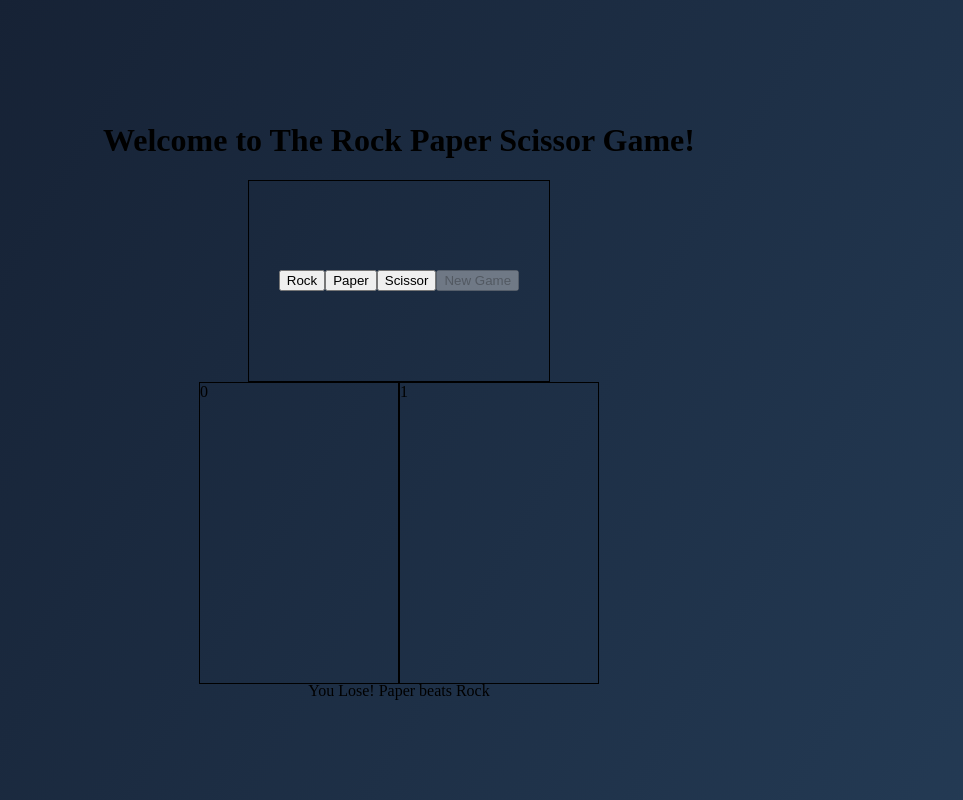
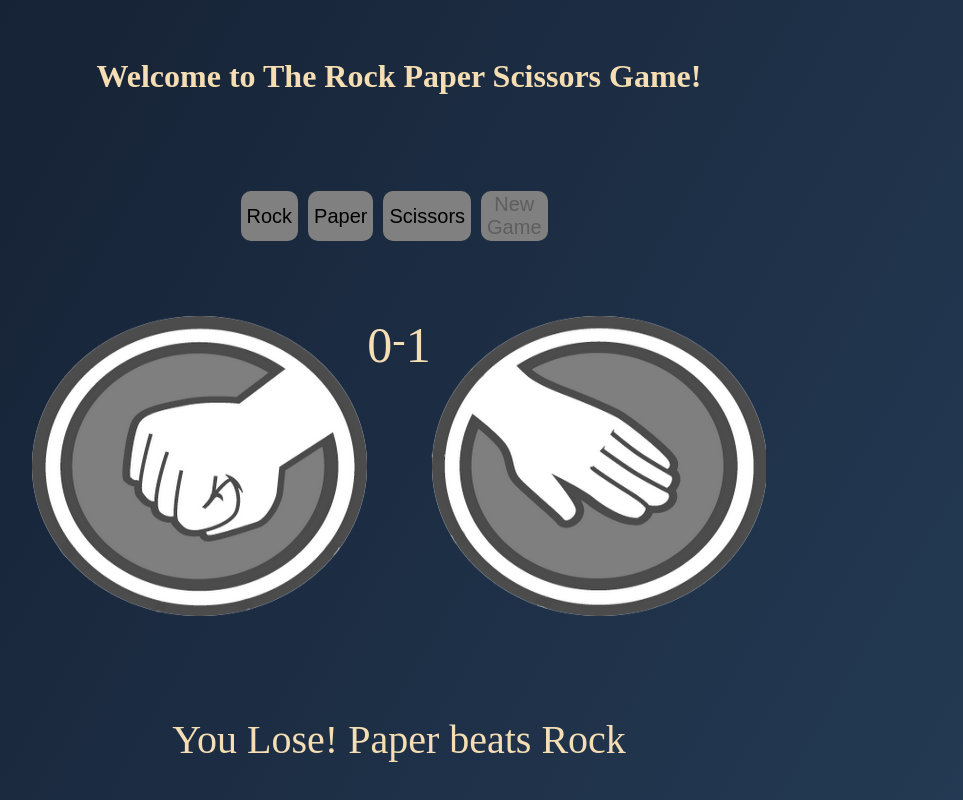
Before and after one commit to Glerts/rock-paper-scissors, a plain HTML site: page index.html in a window 1280 px wide. Both pictures are taken after a click on the button "Rock". Shown: the whole page, without its empty margins (241-1204 px from the left). Drawn offline with Linux system fonts and the light colour scheme.

Commit message:
Adding some img and finishing project

```diff
--- a/index.html
+++ b/index.html
@@ -6,17 +6,20 @@
     </head>
     <body>
         <div id="intro">
-            <h1>Welcome to The Rock Paper Scissor Game!</h1>
+            <h1>Welcome to The Rock Paper Scissors Game!</h1>
         </div>
         <div id="buttons">
             <button id="rock" class="buttons">Rock</button>
             <button id="paper" class="buttons">Paper</button>
-            <button id="scissor"  class="buttons">Scissor</button>
+            <button id="scissor"  class="buttons">Scissors</button>
             <button id="newgame">New Game</button>
         </div>
         <div id="scoreboard">
+            <img id="player-img" src="" alt="">
             <div id="player">0</div>
+            <div id="tire">-</div>
             <div id="computer">0</div>
+            <img id="computer-img" src="" alt="">
         </div>
         <div id="score"></div>
     </body>
--- a/script.js
+++ b/script.js
@@ -32,8 +32,21 @@ function computerPlay(){
     //For computer chose randomly
 
     const wepons = ["rock","paper","scissors"];
-    return wepons[Math.floor(Math.random() * wepons.length)];
+    var wepon = wepons[Math.floor(Math.random() * wepons.length)];
+    if(wepon == "rock"){
+        document.getElementById("computer-img").src="/img/rock-icon-grey.png"
+    }
+    else if(wepon == "paper"){
+        document.getElementById("computer-img").src="/img/paper-icon-grey.png"
+    }
+    else if(wepon == "scissors"){
+        document.getElementById("computer-img").src="/img/scissors-icon-grey.png"
+    }
+    return wepon;
+
 }
+
+
 
 function playRound(playerSelection, computerSelection){
 
@@ -81,6 +94,7 @@ document.getElementById("rock").addEventListener("click", function(){
     computerSelection = computerPlay();
     console.log(playRound(playerSelection,computerSelection));
     document.getElementById("player").innerHTML = playerScore;
+    document.getElementById("player-img").src="/img/rock-icon-grey.png"
     document.getElementById("computer").innerHTML = computerScore;
     winner(playerScore,computerScore);
 });
@@ -91,6 +105,7 @@ document.getElementById("paper").addEventListener("click", function(){
     computerSelection = computerPlay();
     console.log(playRound(playerSelection,computerSelection))
     document.getElementById("player").innerHTML = playerScore;
+    document.getElementById("player-img").src="/img/paper-icon-grey.png"
     document.getElementById("computer").innerHTML = computerScore;
     winner(playerScore,computerScore);
 });
@@ -100,6 +115,7 @@ document.getElementById("scissor").addEventListener("click", function(){
     computerSelection = computerPlay();
     console.log(playRound(playerSelection,computerSelection));
     document.getElementById("player").innerHTML = playerScore;
+    document.getElementById("player-img").src="/img/scissors-icon-grey.png"
     document.getElementById("computer").innerHTML = computerScore;
     winner(playerScore,computerScore);
 });
@@ -111,6 +127,8 @@ document.getElementById("newgame").addEventListener("click", function(){
     document.getElementById("player").innerHTML = playerScore = 0;
     document.getElementById("computer").innerHTML = computerScore = 0;
     document.getElementById("score").innerHTML = "";
+    document.getElementById("player-img").src=""
+    document.getElementById("computer-img").src=""
     newGame.disabled = true;
     console.clear();
 })
--- a/style.css
+++ b/style.css
@@ -3,6 +3,7 @@ html{
     display: flex;
     align-items: center;
     justify-content: center;
+    color: wheat;
 }
 
 body{
@@ -11,7 +12,7 @@ body{
     flex-direction: column;
     align-items: center;
     background-image: linear-gradient(120deg, #141e30, #243b55);
-
+    width: 800px;
 }
 
 h1{
@@ -25,24 +26,38 @@ h1{
     flex-direction: row;
     height: 200px;
     width: 300px;
-    border: solid 1px black;
+}
+button{
+    height: 50px;
+    width: 100px;
+    border: none;
+    border-radius: 10px;
+    margin-right: 10px;
+    font-size: 20px;
+    background-color: grey;
+
 }
 
 #scoreboard{
     display: flex;
     flex-direction: row;
-    width: 400px;
+    align-content: center;
+    justify-content: center;
+    width: 100%;
     height: 300px;
 }
 
 #player{
-    width: 200px;
-    height: 300px;
-    border: solid 1px black;
+    font-size: 50px;
+}
+#tire{
+    font-size: 40px;
+}
+#computer{
+    font-size: 50px;
 }
 
-#computer{
-    width: 200px;
-    height: 300px;
-    border: solid 1px black;
+#score{
+    margin-top: 100px;
+    font-size: 40px;
 }
```
Also changed, not shown: img/paper-icon-grey.png (added), img/rock-icon-grey.png (added), img/scissors-icon-grey.png (added).
